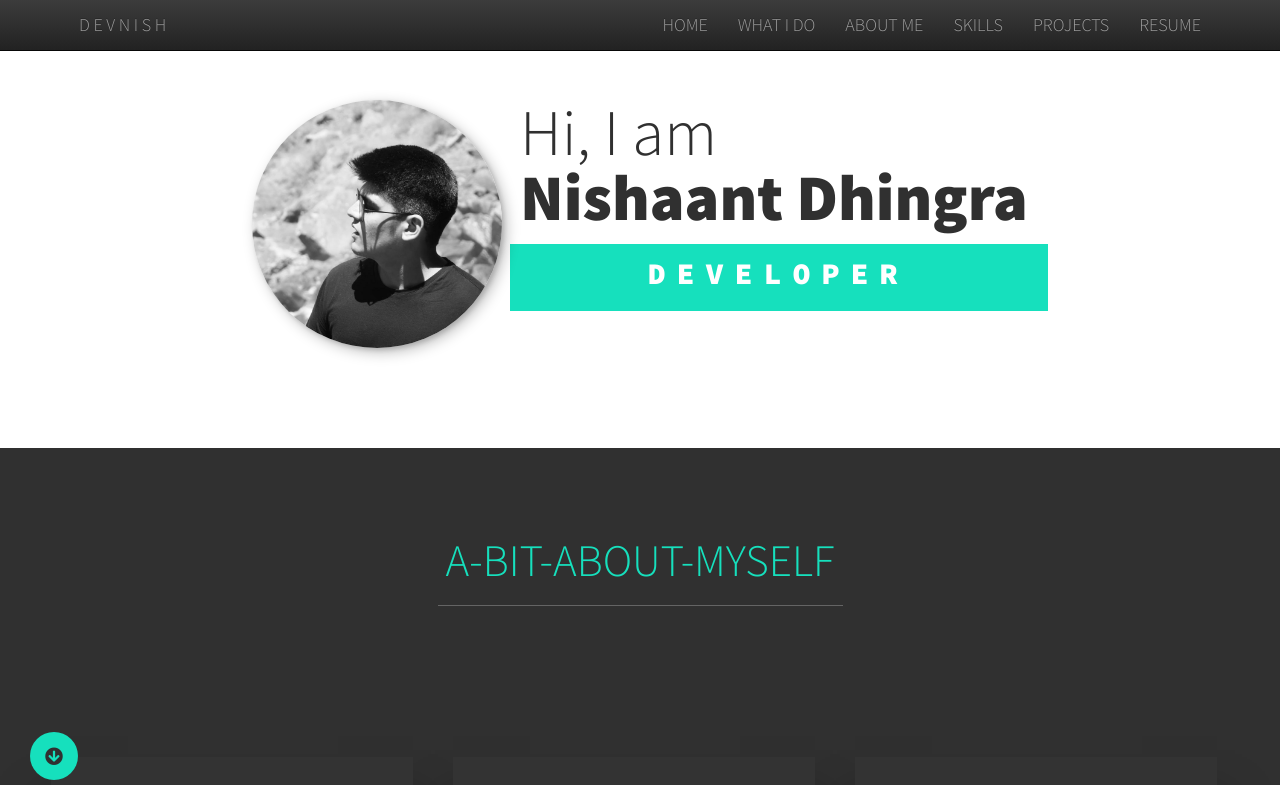
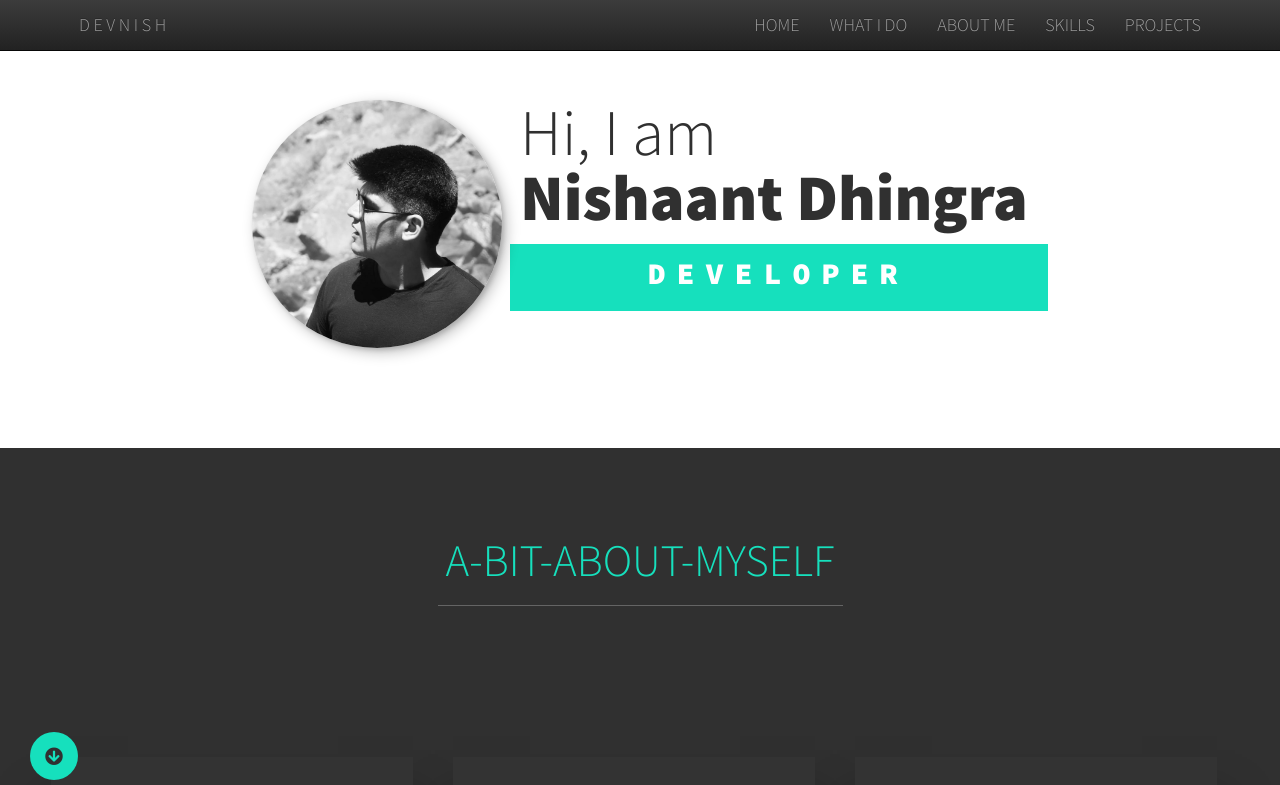
Before and after one commit to dhingranishaant/nish.io, a plain HTML site: page index.html in a window 1280 px wide. Shown: the top 785 px of the page. Drawn offline with nearby package versions, Linux system fonts and the light colour scheme.

Commit message:
Update index.html

```diff
--- a/index.html
+++ b/index.html
@@ -46,7 +46,7 @@
                         <li class="nav__item"><a href="#about" class="nav__link">ABOUT ME</a></li>
                         <li class="nav__item"><a href="#skills" class="nav__link">SKILLS</a></li>
                         <li class="nav__item"><a href="#work" class="nav__link">PROJECTS</a></li>
-                        <li class="nav__item"><a href="resume/resume.pdf" download="Nishaant Dhingra Resume">RESUME</a></li>
+                        <!--<li class="nav__item"><a href="resume/resume.pdf" download="Nishaant Dhingra Resume">RESUME</a></li> -->
                     </ul>
                 </div>
             </div>
```
